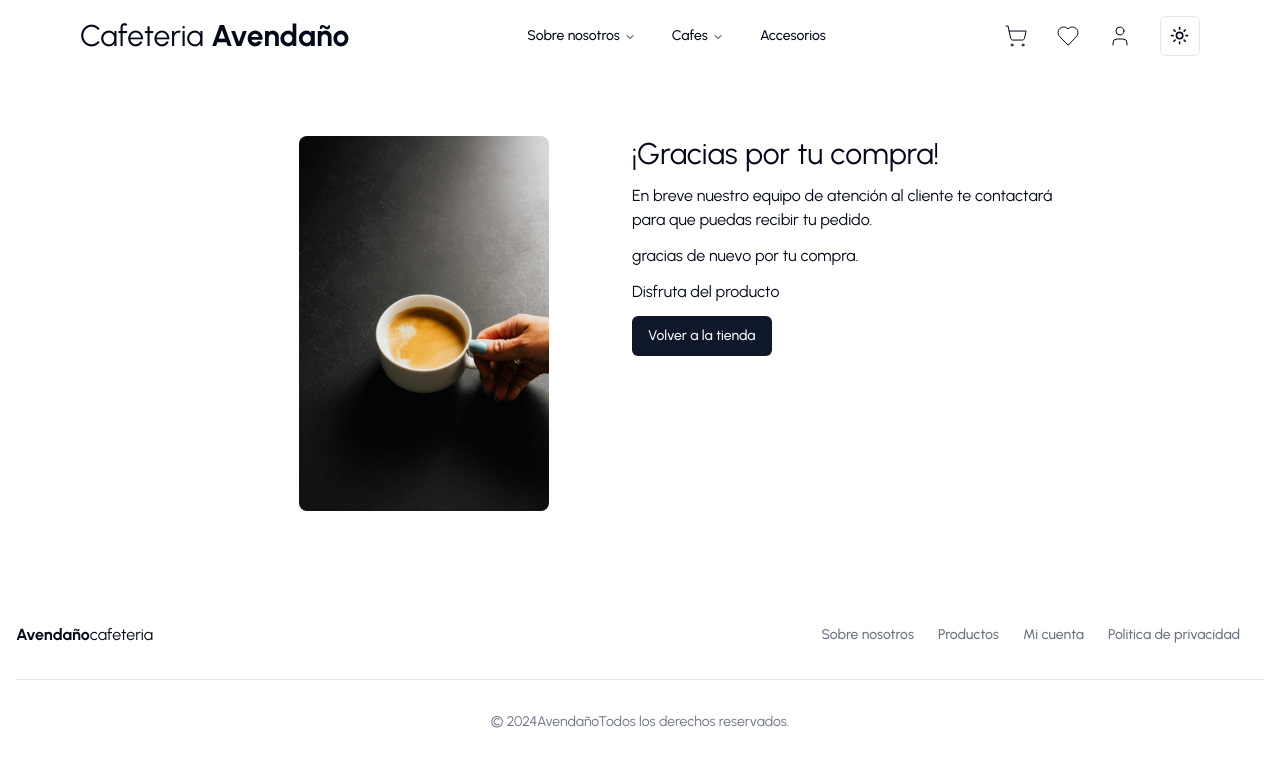
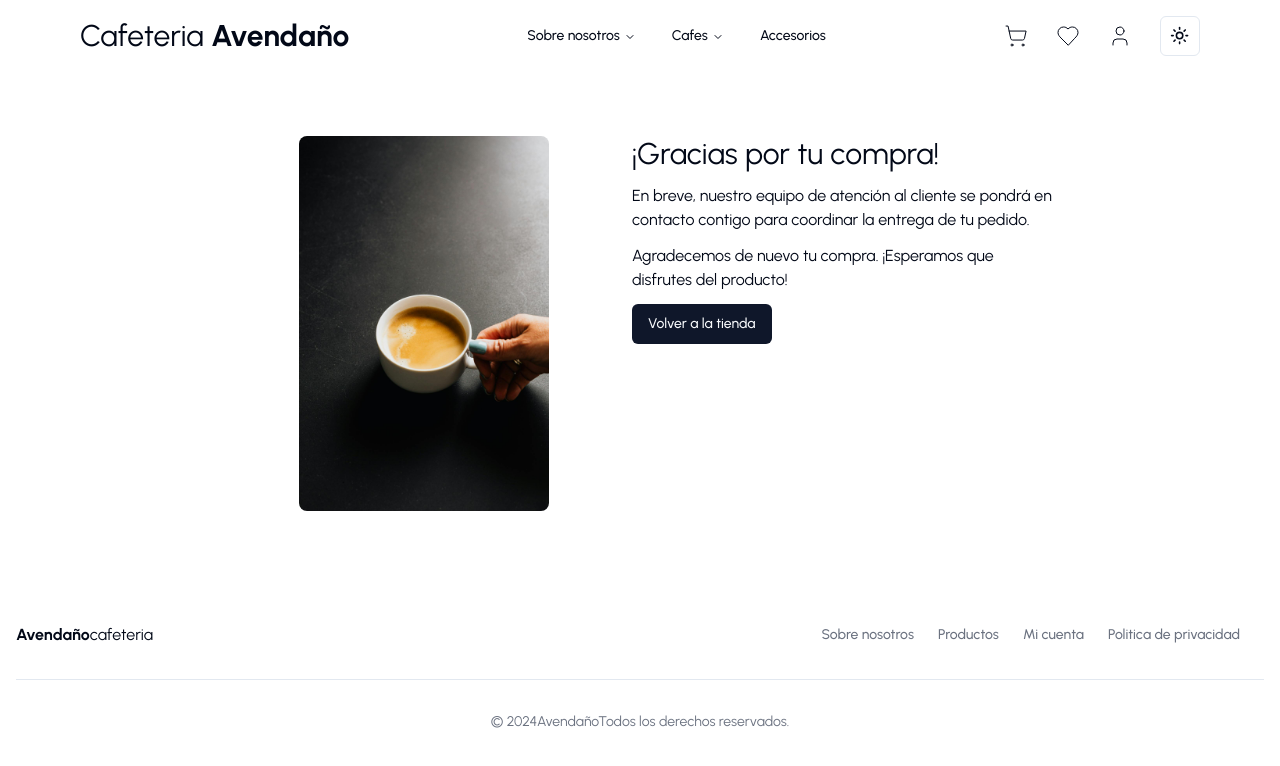
Before and after one commit to loth381/ecommerce-coffe, a Next.js app: page /success in a window 1280 px wide. Shown: the top 766 px of the page. Built offline with nearby package versions, Linux system fonts and the light colour scheme.

Commit message:
first commit

```diff
--- a/app/(routes)/success/page.tsx
+++ b/app/(routes)/success/page.tsx
@@ -4,24 +4,20 @@ import Image from "next/image"
 import { useRouter } from "next/navigation"
 
 const PageSuccess = () => {
-  const  router =  useRouter()
+  const router = useRouter()
   return (
-    <div className=" max-w-5xl p-4 mx-auto sm:py-16 sm:px-24">
+    <div className="max-w-5xl p-4 mx-auto sm:py-16 sm:px-24">
       <div className="flex flex-col gap-2 sm:flex-row">
         <div className="flex justify-center md:min-w-[400px]">
-          <Image src="/success.jpg" alt="Success" width={250} height={500}  className="rounded-lg" />
+          <Image src="/success.jpg" alt="Success" width={250} height={500} className="rounded-lg" />
         </div>
         <div className="">
-          <h1 className="text-3xl ">¡Gracias por tu compra!</h1>
-          <p className="my-3">En breve nuestro equipo de atención al cliente te contactará para que puedas recibir tu pedido.</p>
-          <p className="my-3">gracias de nuevo por tu compra.</p>
-          <p className="my-3">Disfruta del producto</p>
-
+          <h1 className="text-3xl">¡Gracias por tu compra!</h1>
+          <p className="my-3">En breve, nuestro equipo de atención al cliente se pondrá en contacto contigo para coordinar la entrega de tu pedido.</p>
+          <p className="my-3">Agradecemos de nuevo tu compra. ¡Esperamos que disfrutes del producto!</p>
           <Button onClick={() => router.push("/")}>Volver a la tienda</Button>
         </div>
-
       </div>
-
     </div>
   )
 }
--- a/app/layout.tsx
+++ b/app/layout.tsx
@@ -41,7 +41,6 @@ export default function RootLayout({
             easing="ease"
             speed={200}
             shadow="0 0 10px #2299DD,0 0 5px #2299DD"
-
           />
           <Navbar />
           {children}
```
